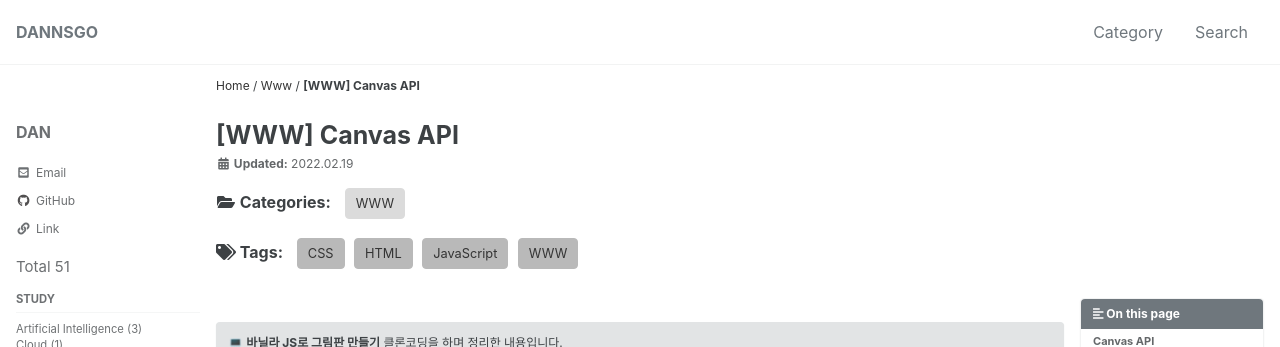
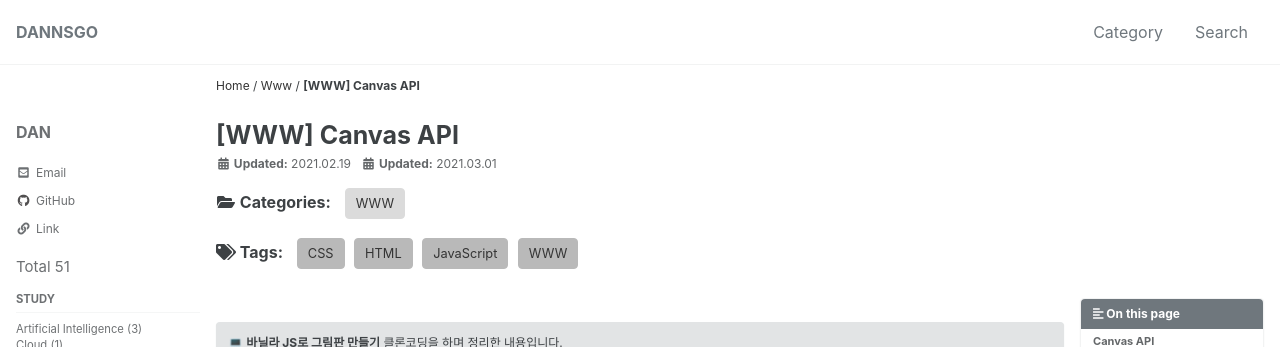
Before and after one commit to znhoon/dannsgo.github.io, a Jekyll site: the page built from _posts/WWW/2022-02-19-www-220219.md, in a window 1280 px wide and 1294 px high. Shown: the top 347 px of the window. Built offline with Jekyll 4.4.1, drawn with Linux system fonts in a browser that asks for light colours; cached includes are drawn as plain includes; some web fonts are replaced.

Commit message:
Update and rename 2022-02-19-js-35.md to 2022-02-19-www-220219.md

```diff
--- a/_posts/WWW/2022-02-19-js-35.md
+++ b/_posts/WWW/2022-02-19-www-220219.md
@@ -1,13 +1,17 @@
 ---
-published: true
 title: "[WWW] Canvas API"
+
 categories:
  - WWW
 tags:
  - [WWW, HTML, CSS, JavaScript]
+
 toc: true
 toc_sticky: true
+published: true
 
+date: 2021-02-19
+last_modified_at: 2021-03-01
 ---
 
 💻 **바닐라 JS로 그림판 만들기** 클론코딩을 하며 정리한 내용입니다.
```
